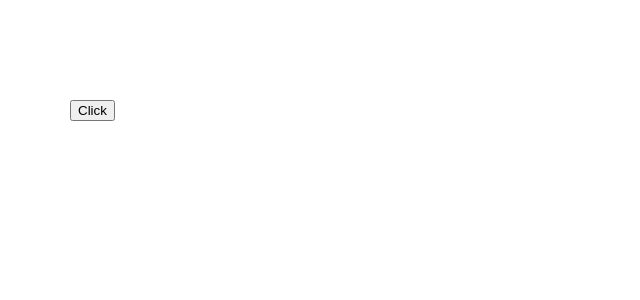
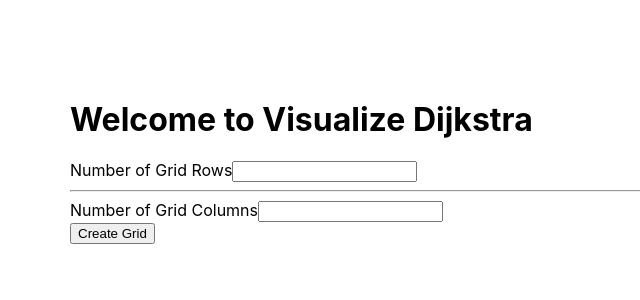
Before and after one commit to CorneliusOsei2/DijkstraVisualizer, a React (Create React App) app in the folder dijkstra-visualizer/: page / in a window 1280 px wide. Shown: the top 300 px of the page, without its empty margins (0-640 px from the left). Built offline with nearby package versions, Linux system fonts and the light colour scheme.

Commit message:
Refactoring done. Welcome page created. Num of rows and cols specified

```diff
--- a/dijkstra-visualizer/src/Components/Playground.jsx
+++ b/dijkstra-visualizer/src/Components/Playground.jsx
@@ -1,53 +1,44 @@
 import { useState } from "react";
+
+// Components
 import Node from './Node.jsx'
+import Welcome from "./Welcome.jsx";
 
+// Scripts
+import { gridHandler } from "../Scripts/GridNode.js"
+import { shortestPathAlgorithm } from "../Scripts/Dijkstra.js";
+import {animateGrid} from "../Scripts/Animations.js"
+
+// Styless
 import '../Styles/Playground.css'
 
-import {START_NODE_COL, START_NODE_ROW, END_NODE_COL, END_NODE_ROW, ROWS, COLS} from '../Scripts/Constants'
-import { shortestPathAlgorithm } from "../Scripts/Dijkstra.js";
-
-// Creates nested lists to be used for grid
-const gridHandler = () => {
-    let resNodes = []
-
-    for (let row = 0; row <= ROWS; row++){
-        let currentRow = [];
-
-        for (let col=0; col<= COLS; col++){
-            currentRow.push(nodeHandler(row, col))
-        }
-        resNodes.push(currentRow);
-    }
-    return resNodes;
-}
-
-// Create Node-Object-Template and Set Properties
-const nodeHandler = (row, col) => {
-    const node = {
-        row,
-        col,
-        isStart: row === START_NODE_ROW && col === START_NODE_COL,
-        isEnd: row === END_NODE_ROW && col === END_NODE_COL,
-        wall: false,
-        distance: Infinity,
-        previous: null,
-        visited: false
-
-    }
-    return node;
-}
-
+// Constants
+import {START_NODE_COL, START_NODE_ROW, END_NODE_COL, END_NODE_ROW} from '../Scripts/Constants'
 
 
 const Playground = () => {
     const [nodes, setNodes] = useState([]);
     const [createWall, setCreateWall] = useState(false)
+    const [welcome, setWelcome] = useState(true)
+    const [numRows, setNumRows] = useState(15);
+    const [numCols, setNumCols] = useState(40);
 
     // Create grid by changing state of nodes
     const createGrid = () => {
-        let resNodes = gridHandler();
+        let resNodes = gridHandler(numRows, numCols);
         setNodes(resNodes);
     }
+
+    // Set number of grid rows
+    const numRowsHandler = (e) => {
+        setNumRows(e.target.value)
+    }
+
+    // Set number of grid cols
+    const numColsHandler = (e) => {
+        setNumCols(e.target.value)
+    }
+
 
     /**
      * Get all paths leading to the End node
@@ -57,35 +48,6 @@ const Playground = () => {
         const end = nodes[END_NODE_ROW][END_NODE_COL];
         const path = shortestPathAlgorithm(start, end, nodes)
         animateGrid(path);
-
-    }
-
-    /**
-     * Animate the grid by changing the color of the nodes
-     * which are in the path
-     */
-    const animateGrid = (path) => {
-
-        for (let i = 0; i <= path.length; i++) {
-            if (i === path.length) {
-              setTimeout(() => {
-                animateShortestPath();
-              }, 10 * i);
-              return;
-            }
-            setTimeout(() => {
-              const node = path[i];
-              const nodeDiv = document.getElementById(`node-${node.row}-${node.col}`)
-              nodeDiv.className = 'node visited';
-              console.log(nodeDiv)
-            }, 10 * i);
-          }
-    }
-
-    /**
-     * Animate the actual shortest path
-     */
-    const animateShortestPath = () => {
 
     }
 
@@ -118,9 +80,10 @@ const Playground = () => {
 
     return (
         <div className="grid">
-            <button id={nodes.length !== 0 ? `hide`: `begin`} onClick={createGrid}>Click</button>
 
             <button id={nodes.length === 0 ? `hide`: `begin`} onClick={getPath}>Click</button>
+
+            {welcome ? <Welcome numRowsHandler = {numRowsHandler} numColsHandler = {numColsHandler} createGrid={createGrid} nodes={nodes}></Welcome> : null}
 
 
 
--- /dev/null
+++ b/dijkstra-visualizer/src/Components/Welcome.jsx
@@ -0,0 +1,29 @@
+
+import '../Styles/Playground.css'
+
+function Welcome({ nodes, createGrid, numColsHandler, numRowsHandler }) {
+
+    return (
+        <div id={nodes.length !== 0 ? `hide` : `begin`}>
+
+            <div>
+
+                <h1>Welcome to Visualize Dijkstra</h1>
+            </div>
+
+            <form>
+                <label htmlFor="num-rows">Number of Grid Rows</label>
+                <input id='num-rows' type="text" onChange={(e) => (numRowsHandler(e))} />
+
+                <hr />
+
+                <label htmlFor="num-cols">Number of Grid Columns</label>
+                <input id='num-cols' type="text" onChange={(e) => (numColsHandler(e))} />
+            </form>
+
+            <button onClick={createGrid}>Create Grid</button>
+        </div>
+    )
+}
+
+export default Welcome;
--- /dev/null
+++ b/dijkstra-visualizer/src/Scripts/Animations.js
@@ -0,0 +1,32 @@
+
+
+
+/**
+ * Animate the grid by changing the color of the nodes
+ * which are in the path
+ */
+const animateGrid = (path) => {
+    for (let i = 0; i <= path.length; i++) {
+        if (i === path.length) {
+            setTimeout(() => {
+            animateShortestPath();
+            }, 10 * i);
+            return;
+        }
+        setTimeout(() => {
+            const node = path[i];
+            const nodeDiv = document.getElementById(`node-${node.row}-${node.col}`)
+            nodeDiv.className = 'node visited';
+            console.log(nodeDiv)
+        }, 10 * i);
+        }
+}
+
+/**
+ * Animate the actual shortest path
+ */
+const animateShortestPath = () => {
+
+}
+
+export {animateGrid, animateShortestPath}
--- a/dijkstra-visualizer/src/Scripts/Constants.js
+++ b/dijkstra-visualizer/src/Scripts/Constants.js
@@ -7,4 +7,4 @@ const END_NODE_COL  = 12;
 const ROWS = 15;
 const COLS = 40;
 
-module.exports = {START_NODE_COL, START_NODE_ROW, END_NODE_COL, END_NODE_ROW, ROWS, COLS};
+export {START_NODE_COL, START_NODE_ROW, END_NODE_COL, END_NODE_ROW, ROWS, COLS};
--- a/dijkstra-visualizer/src/Scripts/Dijkstra.js
+++ b/dijkstra-visualizer/src/Scripts/Dijkstra.js
@@ -64,4 +64,4 @@ const updateUnvisitedNeighbors = (node, grid) => {
   }
 
 
-module.exports = {shortestPathAlgorithm}
+export {shortestPathAlgorithm};
--- /dev/null
+++ b/dijkstra-visualizer/src/Scripts/GridNode.js
@@ -0,0 +1,35 @@
+import {START_NODE_COL, START_NODE_ROW, END_NODE_COL, END_NODE_ROW} from "./Constants"
+
+
+
+const gridHandler = (numRows, numCols) => {
+    let resNodes = []
+
+    for (let row = 0; row <= numRows; row++){
+        let currentRow = [];
+
+        for (let col=0; col<= numCols; col++){
+            currentRow.push(nodeHandler(row, col))
+        }
+        resNodes.push(currentRow);
+    }
+    return resNodes;
+}
+
+// Create Node-Object-Template and Set Properties
+const nodeHandler = (row, col) => {
+    const node = {
+        row,
+        col,
+        isStart: row === START_NODE_ROW && col === START_NODE_COL,
+        isEnd: row === END_NODE_ROW && col === END_NODE_COL,
+        wall: false,
+        distance: Infinity,
+        previous: null,
+        visited: false
+
+    }
+    return node;
+}
+
+export {gridHandler}
```
Also changed, not shown: dijkstra-visualizer/src/Scripts/MouseEvents.js (added, +35 -0 lines).
